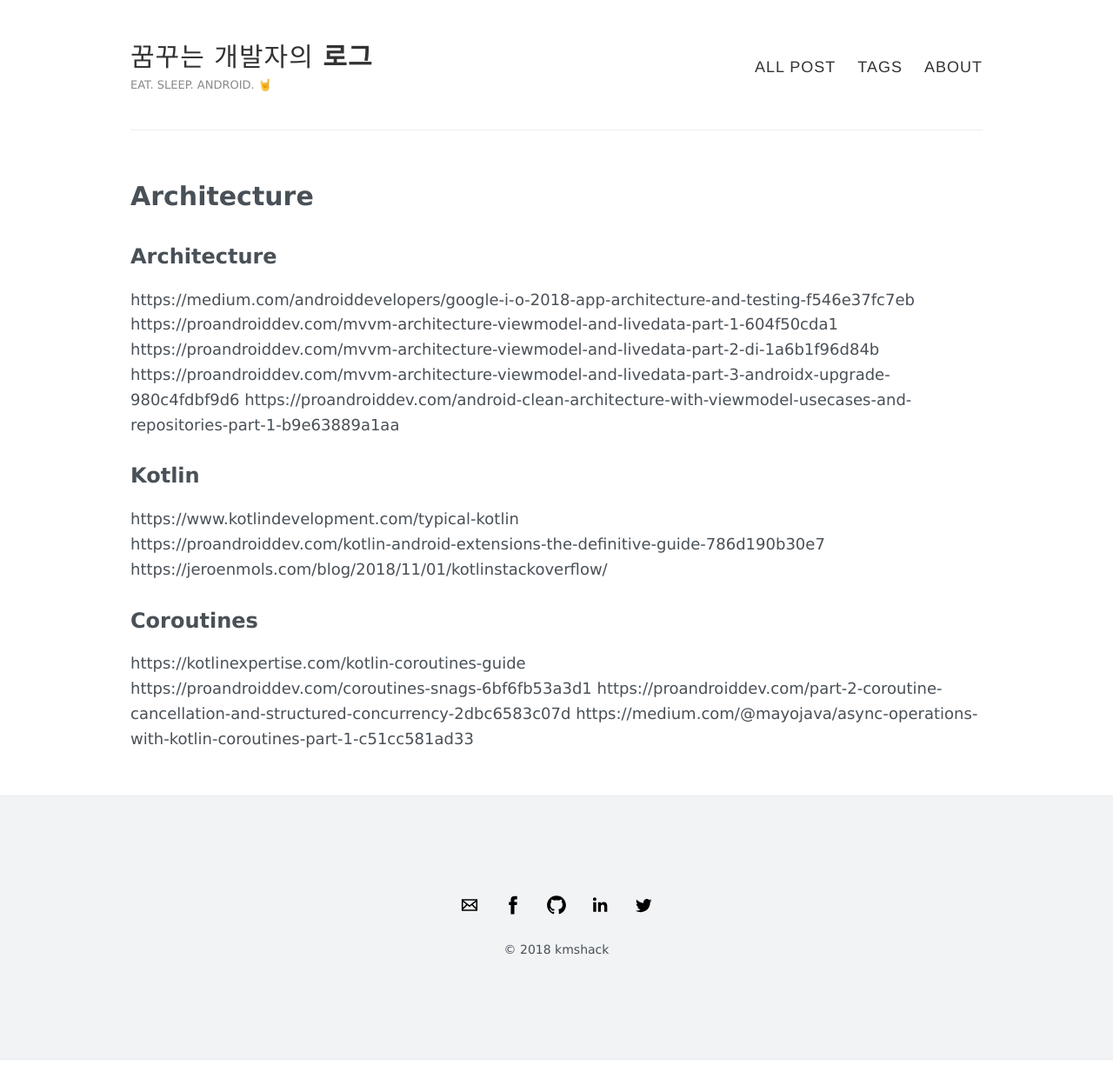
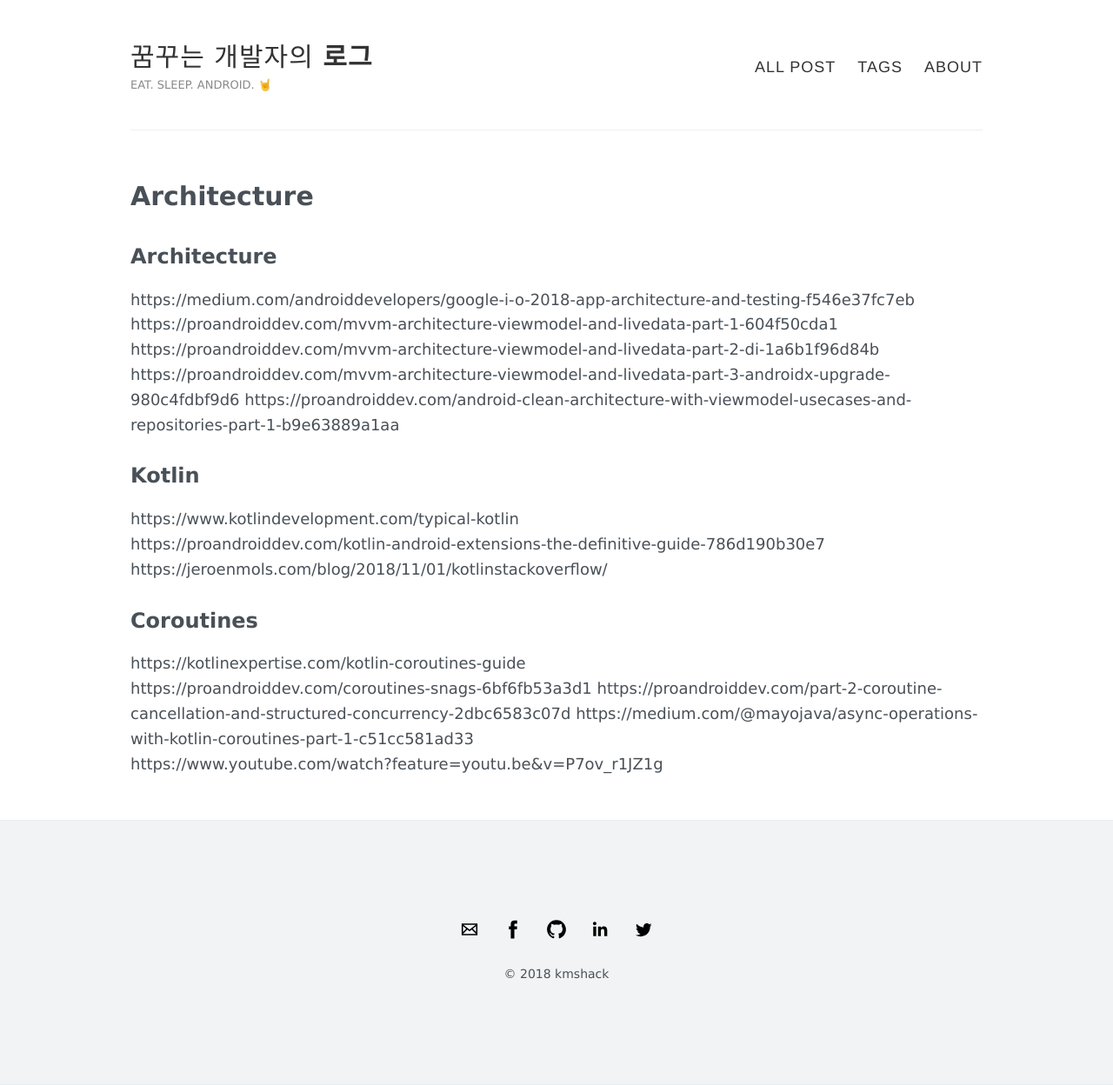
Before and after one commit to kmshack/blog.kmshack.kr, a Jekyll site: the page built from watingList.md, in a window 1280 px wide. Shown: the whole page at 87% size. Built offline with Jekyll 4.4.1, drawn with Linux system fonts in a browser that asks for light colours; our own code applies the rules of GitHub Pages for plain Markdown files; before the commit the page ends 1219 px from its top, so only the background shows below that; part of the change alters nothing that is shown.

Commit message:
Update watingList.md

```diff
--- a/watingList.md
+++ b/watingList.md
@@ -17,3 +17,4 @@ https://kotlinexpertise.com/kotlin-coroutines-guide
 https://proandroiddev.com/coroutines-snags-6bf6fb53a3d1
 https://proandroiddev.com/part-2-coroutine-cancellation-and-structured-concurrency-2dbc6583c07d
 https://medium.com/@mayojava/async-operations-with-kotlin-coroutines-part-1-c51cc581ad33
+https://www.youtube.com/watch?feature=youtu.be&v=P7ov_r1JZ1g
```
